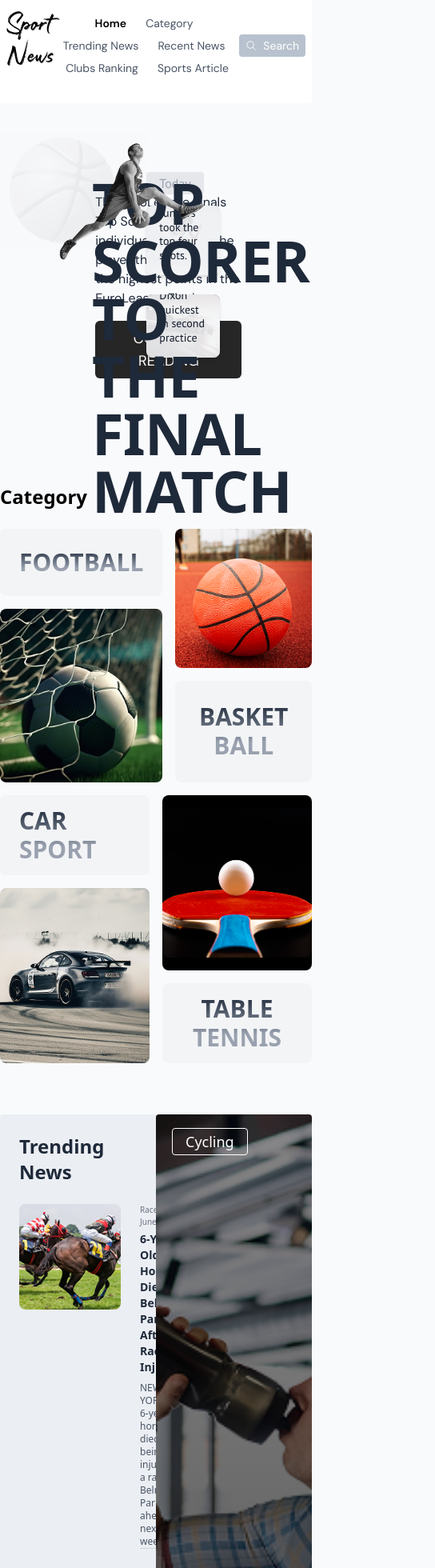
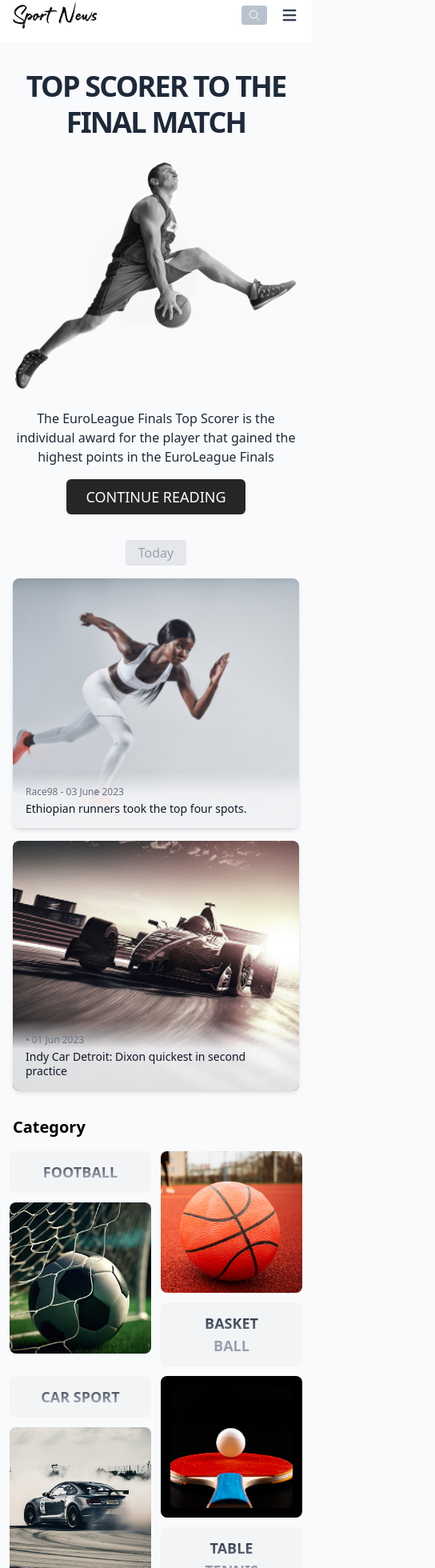
Before and after one commit to naveentnaik/sport-news, a React (Vite) app: page / in a window 390 px wide. Shown: the part 15-1975 px from the top of the page at 80% size, 544 px wide, since content can reach past the window. Built offline with nearby package versions, Linux system fonts and the light colour scheme.

Commit message:
add Lenis for smooth scrolling; update Navbar for mobile responsiveness and improve layout structure

```diff
--- a/package.json
+++ b/package.json
@@ -11,6 +11,7 @@
   },
   "dependencies": {
     "@tailwindcss/vite": "^4.0.17",
+    "lenis": "^1.2.3",
     "react": "^19.0.0",
     "react-dom": "^19.0.0",
     "react-icons": "^5.5.0",
--- a/src/App.jsx
+++ b/src/App.jsx
@@ -8,39 +8,70 @@ import RecentNews from "./components/RecentNews";
 import ClubRankings from "./components/ClubRankings";
 import SportsArticle from "./components/SportsArticle";
 import ContactForm from "./components/ContactForm";
+import { useEffect } from "react";
+import Lenis from "lenis";
 
 function App() {
+
+  useEffect(() => {
+    const lenis = new Lenis({
+      duration: 1.2,
+      smooth: true,
+      ease: (t) => 1 - Math.pow(1 - t, 2),
+    });
+
+    function raf(time) {
+      lenis.raf(time);
+      requestAnimationFrame(raf);
+    }
+    requestAnimationFrame(raf);
+
+    return () => lenis.destroy();
+  }, []);
+
 
   return (
     <div className="bg-[#F9FAFC]">
       <Navbar />
 
       <main className="container mx-auto">
+        <section id="home">
+          <HeroSection />
+        </section>
 
-        <HeroSection />
+        <section id="category">
+          <CategoriesSection />
+        </section>
 
-        <CategoriesSection />
+        <section id="trending-news">
+          <News />
+        </section>
 
-        <News />
-
-        <FeatureSlider />
+        <section id="feature-slider">
+          <FeatureSlider />
+        </section>
 
         {/* Recent News and Clubs Ranking */}
-        <section className="md:px-[115px] pt-8 pb-6 flex justify-between gap-6">
-          <div className="w-1/2 flex-1">
-            <RecentNews />
-          </div>
+        <section id="recent-news" className="px-4 md:px-8 lg:px-[115px] pt-8 pb-6">
+          <div className="flex flex-col lg:flex-row gap-6">
+            <div className="w-full lg:w-1/2">
+              <RecentNews />
+            </div>
 
-          <div className="w-1/2 flex-1">
-            <ClubRankings />
+            <div className="w-full lg:w-1/2">
+              <ClubRankings />
+            </div>
           </div>
         </section>
 
         {/* Sports Articles */}
-        <SportsArticle/>
+        <section id="sports-article">
+          <SportsArticle />
+        </section>
 
-        <ContactForm/>
-
+        <section id="contact">
+          <ContactForm />
+        </section>
       </main>
     </div>
   );
--- a/src/components/CategoriesSection.jsx
+++ b/src/components/CategoriesSection.jsx
@@ -5,17 +5,19 @@ import pingpong from "../assets/category/red-ping-pong-racket-sports-equipment 1
 
 const CategoriesSection = () => {
   return (
-    <div className="md:px-[115px] pb-10 ">
-      <h3 className="text-2xl font-semibold mb-6">Category</h3>
-      <div className="flex flex-wrap gap-4 justify-center">
+    <div className="px-3 sm:px-4 lg:px-[115px] pb-6 sm:pb-10">
+      <h3 className="text-xl sm:text-2xl font-semibold mb-4 sm:mb-6 px-1">Category</h3>
+
+      {/* Always minimum 2 cards per row */}
+      <div className="grid grid-cols-2 md:grid-cols-2 lg:grid-cols-4 gap-3 sm:gap-4">
         {/* Football */}
-        <div className="flex flex-col gap-4 max-w-[300px] flex-1">
-          <div className="h-[30%] bg-gray-100 p-6 flex items-center justify-center rounded-lg">
-            <h2 className="text-3xl font-black text-transparent bg-clip-text bg-gradient-to-b from-gray-800 from-0% to-gray-400 to-70%">
+        <div className="flex flex-col gap-3 sm:gap-4 w-full">
+          <div className="h-auto bg-gray-100 p-3 sm:p-4 md:p-6 flex items-center justify-center rounded-lg">
+            <h2 className="text-lg sm:text-xl md:text-2xl lg:text-3xl font-black text-transparent bg-clip-text bg-gradient-to-b from-gray-800 from-0% to-gray-400 to-70%">
               FOOTBALL
             </h2>
           </div>
-          <div className="rounded-lg flex-1">
+          <div className="rounded-lg aspect-square">
             <img
               src={football}
               alt="Football in goal net"
@@ -25,16 +27,16 @@ const CategoriesSection = () => {
         </div>
 
         {/* Basketball */}
-        <div className="flex flex-col gap-4 max-w-[300px] flex-1">
-          <div className="h-[10%] rounded-lg flex-1">
+        <div className="flex flex-col gap-3 sm:gap-4 w-full">
+          <div className="rounded-lg aspect-square">
             <img
               src={basketBall}
               alt="Basketball on court"
               className="w-full h-full object-cover rounded-lg"
             />
           </div>
-          <div className="h-[40%] bg-gray-100 p-6 flex items-center justify-center rounded-lg">
-            <h2 className="text-3xl text-center font-black text-transparent bg-clip-text bg-gradient-to-b from-gray-800 from-0% to-gray-400 to-70%">
+          <div className="h-auto bg-gray-100 p-3 sm:p-4 md:p-6 flex items-center justify-center rounded-lg">
+            <h2 className="text-lg sm:text-xl md:text-2xl lg:text-3xl text-center font-black text-transparent bg-clip-text bg-gradient-to-b from-gray-800 from-0% to-gray-400 to-70%">
               BASKET
               <br />
               BALL
@@ -43,13 +45,13 @@ const CategoriesSection = () => {
         </div>
 
         {/* Car Sport */}
-        <div className="flex flex-col gap-4 max-w-[300px] flex-1">
-          <div className="h-[30%] bg-gray-100 p-6 flex items-center justify-center rounded-lg">
-            <h2 className="text-3xl font-black text-transparent bg-clip-text bg-gradient-to-b from-gray-800 from-0% to-gray-400 to-70%">
+        <div className="flex flex-col gap-3 sm:gap-4 w-full">
+          <div className="h-auto bg-gray-100 p-3 sm:p-4 md:p-6 flex items-center justify-center rounded-lg">
+            <h2 className="text-lg sm:text-xl md:text-2xl lg:text-3xl font-black text-transparent bg-clip-text bg-gradient-to-b from-gray-800 from-0% to-gray-400 to-70%">
               CAR SPORT
             </h2>
           </div>
-          <div className="rounded-lg flex-1">
+          <div className="rounded-lg aspect-square">
             <img
               src={car}
               alt="Race car drifting"
@@ -59,16 +61,16 @@ const CategoriesSection = () => {
         </div>
 
         {/* Table Tennis */}
-        <div className="flex flex-col gap-4 max-w-[300px] flex-1">
-          <div className="rounded-lg flex-1 py-4 bg-black">
+        <div className="flex flex-col gap-3 sm:gap-4 w-full">
+          <div className="rounded-lg aspect-square bg-black p-3 sm:p-4">
             <img
               src={pingpong}
               alt="Table tennis paddle and ball"
               className="w-full h-full object-cover rounded-lg"
             />
           </div>
-          <div className="h-[30%] bg-gray-100 p-6 flex items-center justify-center rounded-lg">
-            <h2 className="text-3xl text-center font-black text-transparent bg-clip-text bg-gradient-to-b from-gray-800 from-0% to-gray-400 to-70%">
+          <div className="h-auto bg-gray-100 p-3 sm:p-4 md:p-6 flex items-center justify-center rounded-lg">
+            <h2 className="text-lg sm:text-xl md:text-2xl lg:text-3xl text-center font-black text-transparent bg-clip-text bg-gradient-to-b from-gray-800 from-0% to-gray-400 to-70%">
               TABLE
               <br />
               TENNIS
--- a/src/components/ContactForm.jsx
+++ b/src/components/ContactForm.jsx
@@ -55,7 +55,7 @@ const ContactForm = () => {
 
       <p className="text-xl text-center mb-12 max-w-lg">
         Send us a message using the contact form below,
-        <br />and we'll get back to you in 24 hours.
+        and we'll get back to you in 24 hours.
       </p>
 
       {submitted && (
--- a/src/components/HeroSection.jsx
+++ b/src/components/HeroSection.jsx
@@ -1,9 +1,119 @@
+import { useState, useEffect } from "react";
 import basketballPlayer from "../assets/hero/basketball-player-action-sunset 1.png";
 import africanWoman from "../assets/hero/beautiful-young-african-woman-sports-clothing-running-against-gray-background 1.png";
 import raceCar from "../assets/hero/fastaccelerating-race-car-formula-one-racing-amid-sunset-generative-ai 1.png";
 import ball from "../assets/hero/basketball_sport_icon_in_minimalist_3d_render_2 1.png";
 
 const HeroSection = () => {
+  const [screenSize, setScreenSize] = useState('large');
+
+  useEffect(() => {
+    const handleResize = () => {
+      if (window.innerWidth < 640) {
+        setScreenSize('small');
+      } else if (window.innerWidth < 1024) {
+        setScreenSize('medium');
+      } else {
+        setScreenSize('large');
+      }
+    };
+
+    handleResize(); // Check on initial load
+    window.addEventListener('resize', handleResize);
+
+    return () => {
+      window.removeEventListener('resize', handleResize);
+    };
+  }, []);
+
+  // Mobile view (small screens) and Medium view (tablets) - now they're identical
+  if (screenSize === 'small' || screenSize === 'medium') {
+    return (
+      <section className="px-4 py-8">
+        {/* Hero Title */}
+        <div className="text-center mb-6">
+          <h2 className="text-4xl font-black leading-tight font-sequel-sans tracking-tighter">
+            <span className="text-gray-800">TOP SCORER TO THE</span>
+            <br />
+            <span className="text-gray-800">FINAL MATCH</span>
+          </h2>
+        </div>
+
+        {/* Player Image with Background */}
+        <div className="relative flex justify-center mb-6">
+          <div className="absolute left-1/2 top-1/2 -translate-x-1/2 -translate-y-1/2 z-0 opacity-30">
+            <img
+              src={ball}
+              alt="Basketball background"
+              className="filter grayscale w-64"
+            />
+          </div>
+          <img
+            src={basketballPlayer}
+            alt="Basketball player in action"
+            className="relative z-10 max-w-full h-auto"
+          />
+        </div>
+
+        {/* Description and Button */}
+        <div className="text-center mb-8">
+          <p className="text-md text-gray-800 mb-4">
+            The EuroLeague Finals Top Scorer is the individual award for
+            the player that gained the highest points in the EuroLeague
+            Finals
+          </p>
+          <button className="bg-[#262626] text-lg text-white px-6 py-2 uppercase rounded-md">
+            Continue Reading
+          </button>
+        </div>
+
+        {/* Today's News */}
+        <div className="mt-8">
+          <div className="flex justify-center mb-4">
+            <span className="bg-gray-200 text-gray-400 px-4 py-1 rounded-sm">
+              Today
+            </span>
+          </div>
+
+          <div className="grid grid-cols-1 sm:grid-cols-2 gap-4">
+            {/* First news item */}
+            <div className="relative rounded-lg overflow-hidden bg-gray-200 shadow-md">
+              <img
+                src={africanWoman}
+                alt="Runner"
+                className="w-full h-78 object-cover rounded-md"
+              />
+              <div className="absolute bottom-0 left-0 right-0 p-4 bg-gradient-to-t from-gray-100/90 from-60% to-gray-100/0 to-100%">
+                <div className="text-gray-500 mb-1 text-xs">
+                  Race98 - 03 June 2023
+                </div>
+                <h2 className="text-sm text-gray-900 leading-tight">
+                  Ethiopian runners took the top four spots.
+                </h2>
+              </div>
+            </div>
+
+            {/* Second news item */}
+            <div className="relative rounded-lg overflow-hidden bg-gray-200 shadow-md">
+              <img
+                src={raceCar}
+                alt="Race car"
+                className="w-full h-78 object-cover rounded-md"
+              />
+              <div className="absolute bottom-0 left-0 right-0 p-4 bg-gradient-to-t from-gray-100/90 from-60% to-gray-100/0 to-100%">
+                <div className="text-gray-500 mb-1 text-xs">• 01 Jun 2023</div>
+                <h2 className="text-sm text-gray-900 leading-tight">
+                  Indy Car Detroit: Dixon quickest in second practice
+                </h2>
+              </div>
+            </div>
+          </div>
+        </div>
+      </section>
+    );
+  }
+
+  // Large screens - keep original exactly as is
   return (
     <section className="pt-12 pr-[115px] flex flex-row">
       {/* Left side - main content with circular background */}
@@ -85,7 +195,7 @@ const HeroSection = () => {
               </div>
 
               {/* Headline */}
-              <h2 className="text-sm  text-gray-900 leading-tight">
+              <h2 className="text-sm text-gray-900 leading-tight">
                 Ethiopian runners took the top four spots.
               </h2>
             </div>
@@ -107,7 +217,7 @@ const HeroSection = () => {
               <div className="text-gray-500 mb-1 text-xs">• 01 Jun 2023</div>
 
               {/* Headline */}
-              <h2 className="text-sm  text-gray-900 leading-tight">
+              <h2 className="text-sm text-gray-900 leading-tight">
                 Indy Car Detroit: Dixon quickest in second practice
               </h2>
             </div>
--- a/src/components/Navbar.jsx
+++ b/src/components/Navbar.jsx
@@ -1,42 +1,94 @@
 import { useState } from "react";
 import { IoSearchOutline } from "react-icons/io5";
-import SportNews from "../assets/Sport News.png";
-
+import { HiMenu, HiX } from "react-icons/hi";
 
 const Navbar = () => {
   const [activeNavItem, setActiveNavItem] = useState("Home");
+  const [mobileMenuOpen, setMobileMenuOpen] = useState(false);
+
+  const navItems = [
+    { name: "Home", id: "home" },
+    { name: "Category", id: "category" },
+    { name: "Trending News", id: "trending-news" },
+    { name: "Recent News", id: "recent-news" },
+    { name: "Clubs Ranking", id: "recent-news" }, // Clubs Ranking uses Recent News section
+    { name: "Sports Article", id: "sports-article" },
+  ];
+
+  const toggleMobileMenu = () => {
+    setMobileMenuOpen(!mobileMenuOpen);
+  };
+
+  const handleScroll = (id) => {
+    const section = document.getElementById(id);
+    if (section) {
+      section.scrollIntoView({ behavior: "smooth", block: "start" });
+      setActiveNavItem(id);
+      setMobileMenuOpen(false);
+    }
+  };
 
   return (
-    <nav className="py-6 px-2 md:px-[115px] flex flex-row justify-between items-center bg-white">
-      <div className="mb-4 md:mb-0">
-        <h1 className="font-darkline text-4xl ">Sport News</h1>
+    <nav className="py-4 lg:py-6 px-4 lg:px-[115px] bg-white">
+      <div className="flex items-center justify-between">
+        {/* Logo */}
+        <div>
+          <h1 className="font-darkline text-3xl lg:text-4xl">Sport News</h1>
         </div>
 
-      <div className="flex flex-wrap justify-center space-x-2 md:space-x-6 font-dm-sans">
-        {[
-          "Home",
-          "Category",
-          "Trending News",
-          "Recent News",
-          "Clubs Ranking",
-          "Sports Article",
-        ].map((item) => (
+        {/* Desktop Navigation */}
+        <div className="hidden lg:flex space-x-4 lg:space-x-6 font-dm-sans">
+          {navItems.map((item) => (
             <button
-            key={item}
+              key={item.id}
               className={`px-2 py-1 text-sm ${
-              activeNavItem === item ? "font-semibold" : "text-gray-600"
+                activeNavItem === item.id ? "font-semibold" : "text-gray-600"
               }`}
-            onClick={() => setActiveNavItem(item)}
+              onClick={() => handleScroll(item.id)}
             >
-            {item}
+              {item.name}
             </button>
           ))}
         </div>
 
-      <button className="flex justify-center items-center gap-2 bg-[#B8C2CE] text-white px-2 py-1 rounded text-sm font-dm-sans">
+        {/* Search Button */}
+        <div className="hidden lg:flex">
+          <button className="flex items-center gap-2 bg-[#B8C2CE] text-white px-3 py-2 rounded text-sm font-dm-sans">
             <IoSearchOutline />
             <span>Search</span>
           </button>
+        </div>
+
+        {/* Mobile Menu Button */}
+        <div className="lg:hidden flex items-center gap-4">
+          <button className="flex items-center gap-1 bg-[#B8C2CE] text-white px-2 py-1 rounded text-sm font-dm-sans">
+            <IoSearchOutline size={16} />
+            <span className="sr-only md:not-sr-only">Search</span>
+          </button>
+          <button onClick={toggleMobileMenu} className="text-gray-700">
+            {mobileMenuOpen ? <HiX size={24} /> : <HiMenu size={24} />}
+          </button>
+        </div>
+      </div>
+
+      {/* Mobile Navigation */}
+      {mobileMenuOpen && (
+        <div className="lg:hidden mt-4 py-2 border-t">
+          <div className="flex flex-col space-y-3 font-dm-sans">
+            {navItems.map((item) => (
+              <button
+                key={item.id}
+                className={`px-2 py-2 text-left text-sm ${
+                  activeNavItem === item.id ? "font-semibold" : "text-gray-600"
+                }`}
+                onClick={() => handleScroll(item.id)}
+              >
+                {item.name}
+              </button>
+            ))}
+          </div>
+        </div>
+      )}
     </nav>
   );
 };
--- a/src/components/News.jsx
+++ b/src/components/News.jsx
@@ -3,100 +3,76 @@ import raceHorse from "../assets/News/race-hose 1.png";
 import sportsman from "../assets/News/sportsman-drinking-water-training-stationary-bike 1.png";
 import cyclist from "../assets/News/cyclist-leads-actionfront-view-man-riding-bicycle-racing-road 1.png";
 
+const newsData = [
+  {
+    id: 1,
+    image: raceHorse,
+    title: "6-Year-Old Horse Dies at Belmont Park After Race Injury",
+    date: "Race98 - 03 June 2023",
+    description:
+      "NEW YORK—A 6-year-old horse died after being injured in a race at Belmont Park ahead of next week's",
+  },
+  {
+    id: 2,
+    image: cyclist,
+    title: "Savilia Blunk Embraces Longer Season With World Cup",
+    date: "JonyLs - 03 June 2023",
+    description:
+      "Last year, Savilia Blunk took a more conservative approach to her first season as an Elite Class athlete, skipping some",
+  },
+  {
+    id: 3,
+    image: boxing,
+    title: "Ryan Garcia is fighting again, this time on social media",
+    date: "King.F - 03 June 2023",
+    description:
+      "Boxing star Ryan Garcia and his promoter, Hall of Fame fighter Oscar De La Hoya, reignited their war of words via Twitter on",
+  },
+];
+
 export const News = () => {
   return (
-    <div className="md:px-[115px] py-6 pb-10 ">
-      <div className="max-w-6xl rounded-sm bg-[#EBEEF3] mx-auto flex gap-5">
+    <div className="px-3 sm:px-4 md:px-6 lg:px-[115px] py-6 pb-10">
+      <div className="max-w-6xl rounded-sm bg-[#EBEEF3] mx-auto flex flex-col-reverse lg:flex-row gap-3 sm:gap-5">
         {/* News Section */}
-        <div className="flex-1 p-6">
-          <h2 className="text-2xl font-semibold text-gray-800 mb-6">
+        <div className="w-full lg:flex-1 p-3 sm:p-4 md:p-6">
+          <h2 className="text-xl sm:text-2xl font-semibold text-gray-800 mb-4 sm:mb-6">
             Trending News
           </h2>
 
-          {/* News Card 1 */}
-          <div className="flex mb-3 pb-4 ">
-            <img
-              src={raceHorse}
-              alt="Horse Racing"
-              className="w-50 h-33 rounded-lg object-cover mr-6"
-            />
-            <div className="border-b border-gray-300">
-              <div className="text-gray-500 text-[10px] mb-1">
-                Race98 - 03 June 2023
+          {/* Mapping over newsData */}
+          {newsData.map((news) => (
+            <div key={news.id} className="flex flex-col sm:flex-row mb-3 pb-4">
+              <img
+                src={news.image}
+                alt={news.title}
+                className="w-full sm:w-50 h-78 sm:h-33 rounded-lg object-cover mb-3 sm:mb-0 sm:mr-6"
+              />
+              <div className="border-b border-gray-300 pb-3 sm:pb-0">
+                <div className="text-gray-500 text-[10px] mb-1">{news.date}</div>
+                <h3 className="text-sm font-semibold text-gray-800 mb-2">{news.title}</h3>
+                <p className="text-gray-600 text-xs">{news.description}</p>
               </div>
-              <h3 className="text-sm font-semibold text-gray-800 mb-2">
-                6-Year-Old Horse Dies at Belmont Park After Race Injury
-              </h3>
-              <p className="text-gray-600 text-xs">
-                NEW YORK—A 6-year-old horse died after being injured in a race
-                at Belmont Park ahead of next week's
-              </p>
             </div>
-          </div>
-
-          {/* News Card 2 */}
-          <div className="flex mb-3 pb-4">
-            <img
-              src={cyclist}
-              alt="cyclist"
-              className="w-50 h-33 rounded-lg object-cover mr-6"
-            />
-            <div className="border-b border-gray-300">
-              <div className="text-gray-500 text-[10px] mb-1">
-                JonyLs - 03 June 2023
-              </div>
-              <h3 className="text-sm font-semibold text-gray-800 mb-2">
-                Savilia Blunk Embraces Longer Season With World Cup
-              </h3>
-              <p className="text-gray-600 text-xs">
-                Last year, Savilia Blunk took a more conservative approach to
-                her first season as an Elite Class athlete, skipping some
-              </p>
-            </div>
-          </div>
-
-          {/* News Card 3 */}
-          <div className="flex">
-            <img
-              src={boxing}
-              alt="Boxing Ring"
-              className="w-50 h-33 rounded-lg object-cover mr-6"
-            />
-            <div>
-              <div className="text-gray-500 text-[10px] mb-1">
-                King.F - 03 June 2023
-              </div>
-              <h3 className="text-sm font-semibold text-gray-800 mb-2">
-                Ryan Garcia is fighting again, this time on social media
-              </h3>
-              <p className="text-gray-600 text-xs">
-                Boxing star Ryan Garcia and his promoter, Hall of Fame fighter
-                Oscar De La Hoya, reignited their war of words via Twitter on
-              </p>
-            </div>
-          </div>
+          ))}
         </div>
 
         {/* Feature Section */}
-        <div className="w-[50%] rounded-sm overflow-hidden relative">
+        <div className="w-full lg:w-[50%] h-64 sm:h-80 md:h-96 lg:h-auto rounded-sm overflow-hidden relative">
           <div className="w-full h-full object-cover filter brightness-60">
-            <img
-              src={sportsman}
-              alt="Cycling Class"
-              className="w-full h-full object-cover"
-            />
+            <img src={sportsman} alt="Cycling Class" className="w-full h-full object-cover" />
           </div>
-          <div className="absolute inset-0 bg-gradient-to-b from-black/10 to-black/70 flex flex-col justify-between p-5">
+          <div className="absolute inset-0 bg-gradient-to-b from-black/10 to-black/70 flex flex-col justify-between p-3 sm:p-5">
             <div>
-              <span className="px-4 py-1 text-lg backdrop-blur-sm border-[1px] border-white rounded-sm text-white ">
+              <span className="px-2 sm:px-4 py-1 text-sm sm:text-lg backdrop-blur-sm border-[1px] border-white rounded-sm text-white">
                 Cycling
               </span>
             </div>
             <div>
-              <div className="text-white text-md mb-2">
+              <div className="text-white text-xs sm:text-md mb-1 sm:mb-2">
                 Debits - 03 June 2023
               </div>
-              <h2 className="text-4xl font-bold text-white leading-tight">
+              <h2 className="text-xl sm:text-2xl md:text-3xl lg:text-4xl font-bold text-white leading-tight">
                 DISCOVER THE MEMBER BENEFITS OF USA CYCLING!
               </h2>
             </div>
--- a/src/components/SportsArticle.jsx
+++ b/src/components/SportsArticle.jsx
@@ -128,6 +128,7 @@ const SportsArticle = () => {
     speed: 800,
     slidesToShow: 3,
     slidesToScroll: 1,
+    cssEase: "ease-in-out",
     beforeChange: (_, next) => setCurrentSlide(next),
     arrows: false,
     responsive: [
@@ -153,7 +154,7 @@ const SportsArticle = () => {
   const goToNext = () => sliderRef.current?.slickNext();
 
   return (
-    <section className="md:px-[105px] py-6">
+    <section className="px-4 md:px-8 lg:px-[105px] py-6">
       <h3 className="text-xl font-bold mb-6">Sports Articles</h3>
 
       <div className="relative">
```
Also changed, not shown: src/components/FeatureSlider.jsx (+30 -23 lines), src/components/RecentNews.jsx (+27 -28 lines), 1 other file (tests, documents, lock files or other folders). Lines whose indentation alone changed are shown as unchanged.
